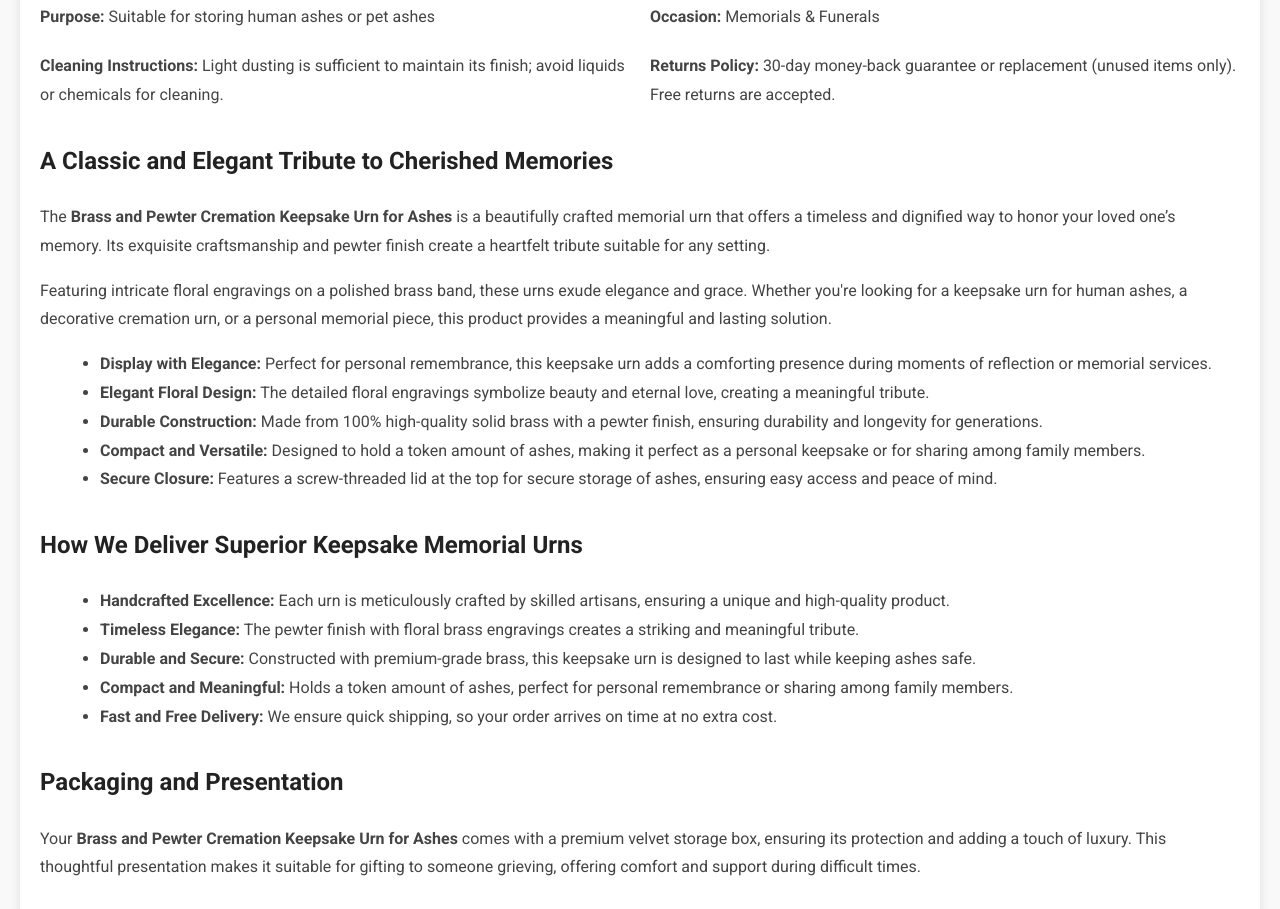
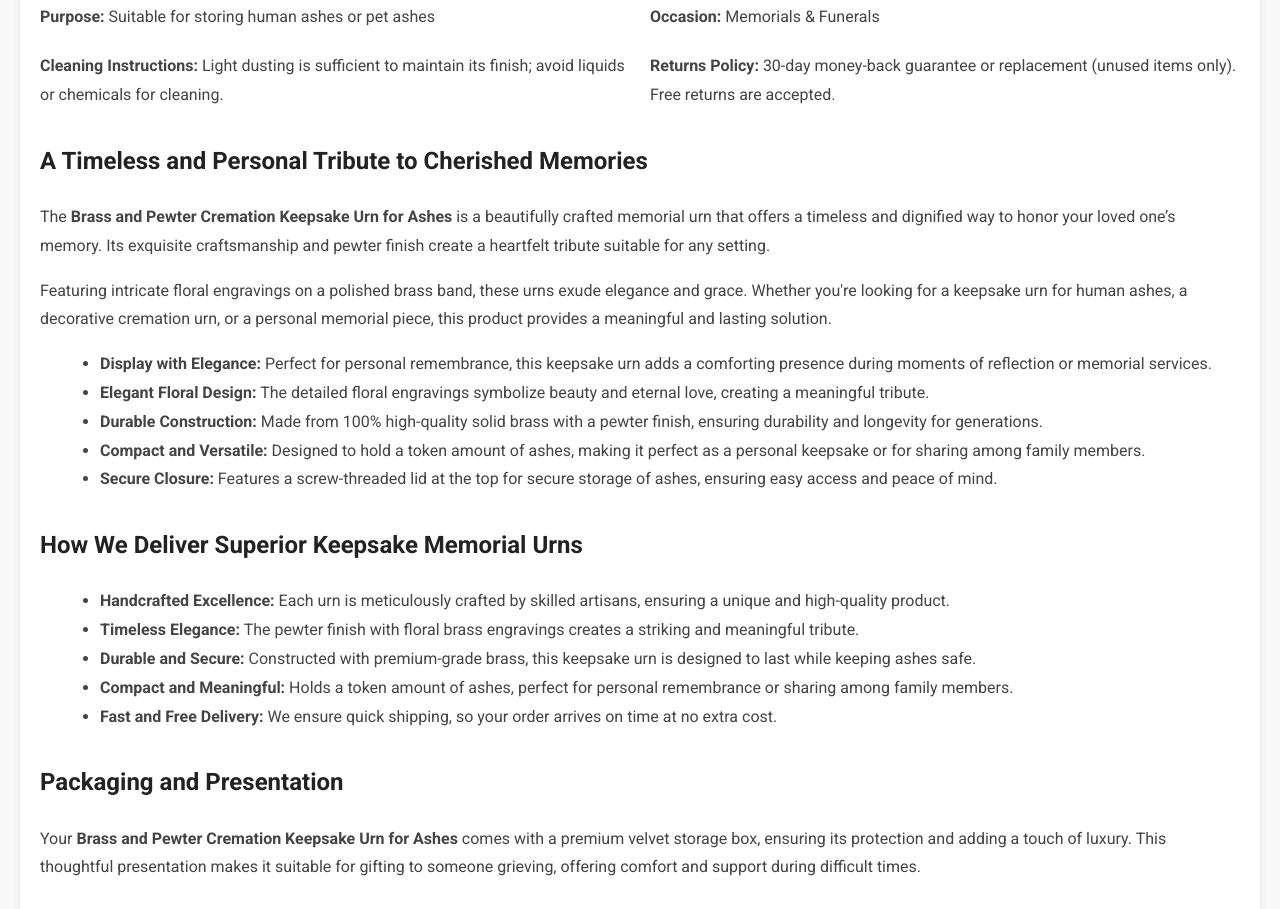
Before and after one commit to MSPK99/CUA-Z9096-K, a plain HTML site: page index.html in a window 1280 px wide. Shown: the part 931-1840 px from the top of the page. Drawn offline with Linux system fonts and the light colour scheme.

Commit message:
Update and rename 12.html to index.html

```diff
--- a/12.html
+++ b/index.html
@@ -155,7 +155,7 @@
     </section>
 
     <section>
-        <h2>A Classic and Elegant Tribute to Cherished Memories</h2>
+        <h2>A Timeless and Personal Tribute to Cherished Memories</h2>
         <p>The <strong>Brass and Pewter Cremation Keepsake Urn for Ashes</strong> is a beautifully crafted memorial urn that offers a timeless and dignified way to honor your loved one’s memory. Its exquisite craftsmanship and pewter finish create a heartfelt tribute suitable for any setting.</p>
         <p>Featuring intricate floral engravings on a polished brass band, these urns exude elegance and grace. Whether you're looking for a keepsake urn for human ashes, a decorative cremation urn, or a personal memorial piece, this product provides a meaningful and lasting solution.</p>
         <ul>
```
